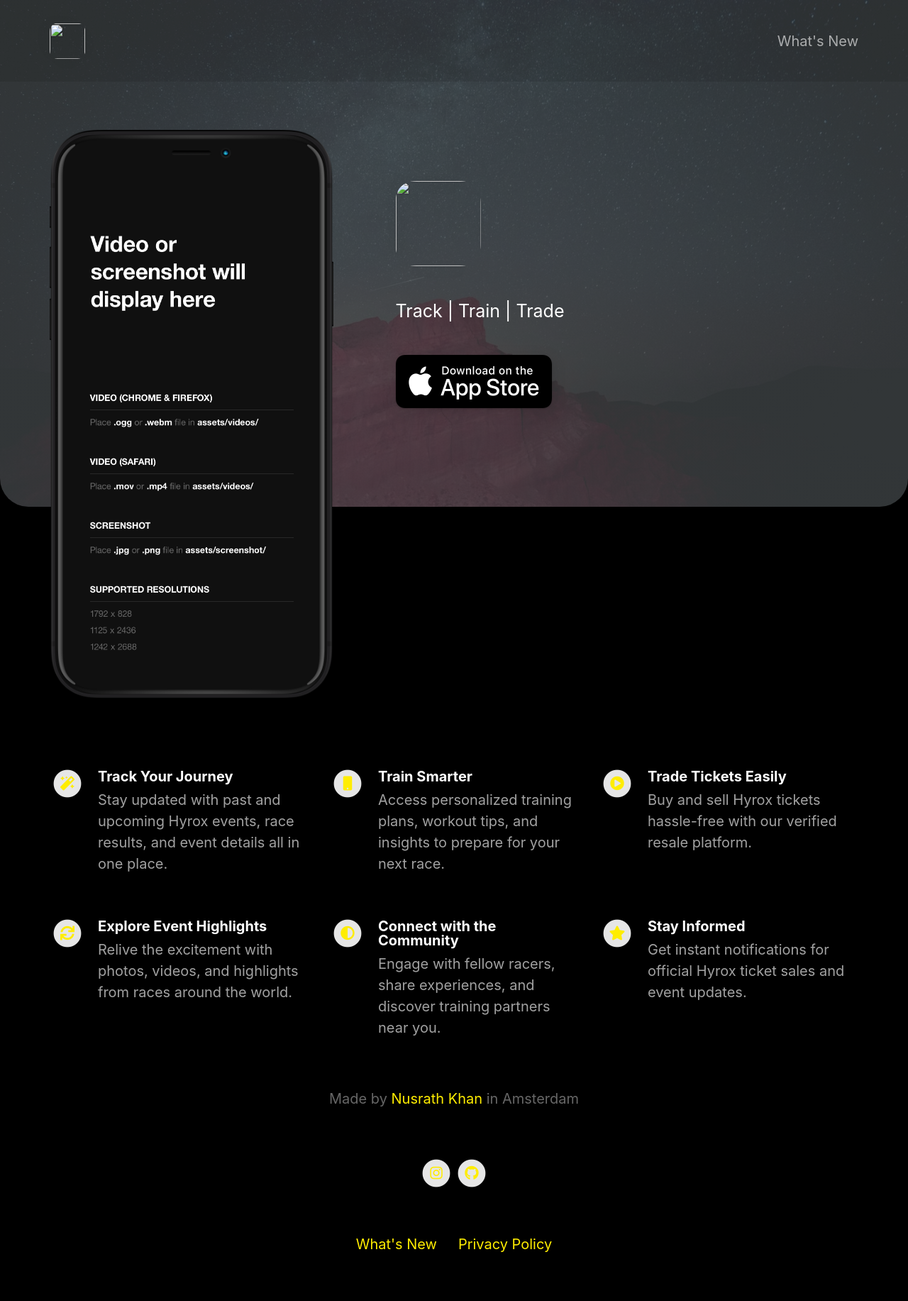
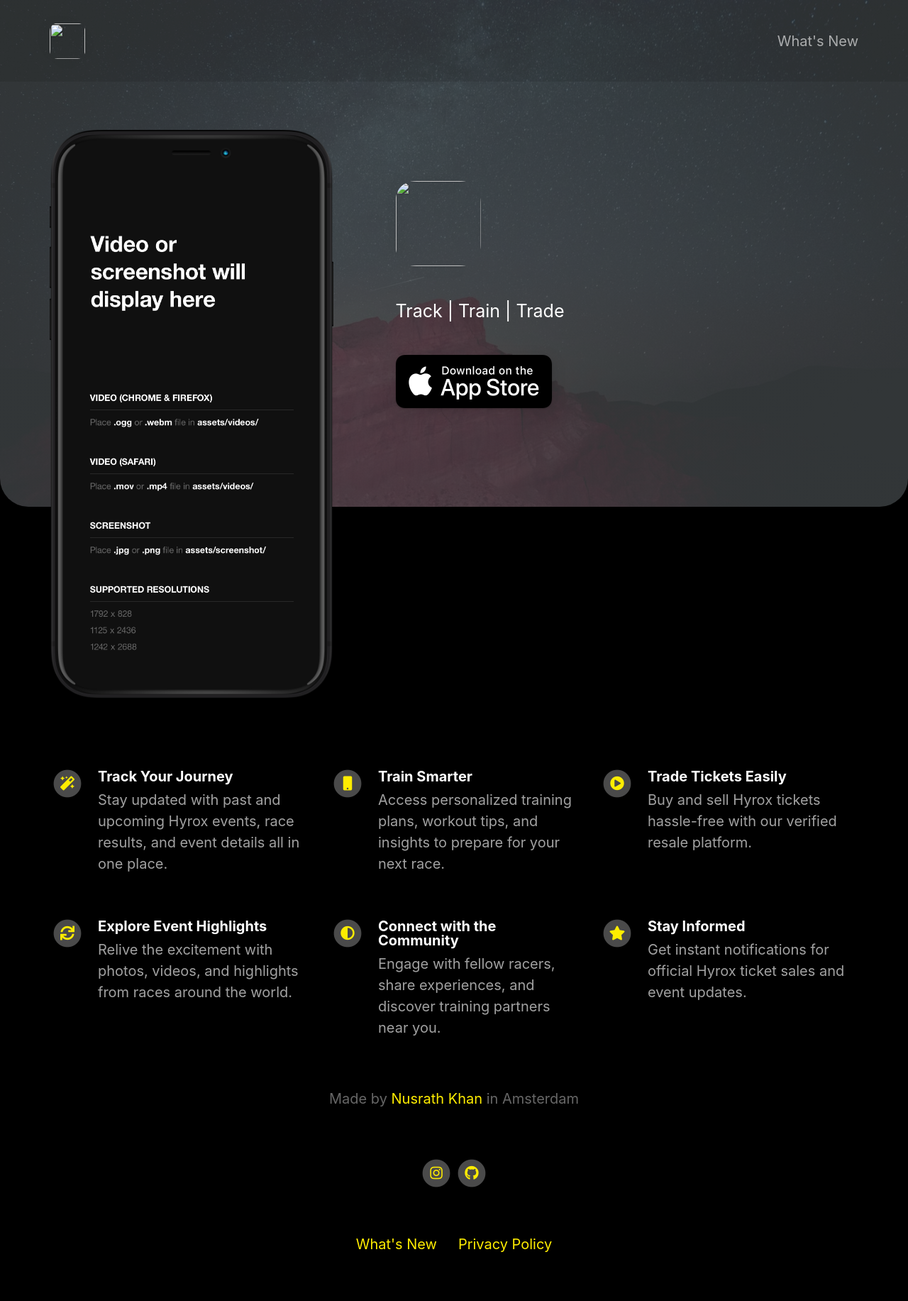
Before and after one commit to nunsie/myrox-landing, a Jekyll site: the page built from index.html, in a window 1280 px wide. Shown: the whole page at 71% size. Built offline with Jekyll 4.4.1, drawn with Linux system fonts in a browser that asks for light colours; nearby versions of some CDN libraries.

Commit message:
Update _config.yml

```diff
--- a/_config.yml
+++ b/_config.yml
@@ -89,10 +89,10 @@ feature_title_color                       : "#ffffff"
 feature_text_color                        : "#a1a1a1"
 
 feature_icons_foreground_color            : "#FFED00"
-feature_icons_background_color            : "#e6e6e6"
+feature_icons_background_color            : "#4a4a4a"
 
 social_icons_foreground_color             : "#FFED00"
-social_icons_background_color             : "#e6e6e6"
+social_icons_background_color             : "#4a4a4a"
 
 footer_text_color                         : "#666666"
 
```
